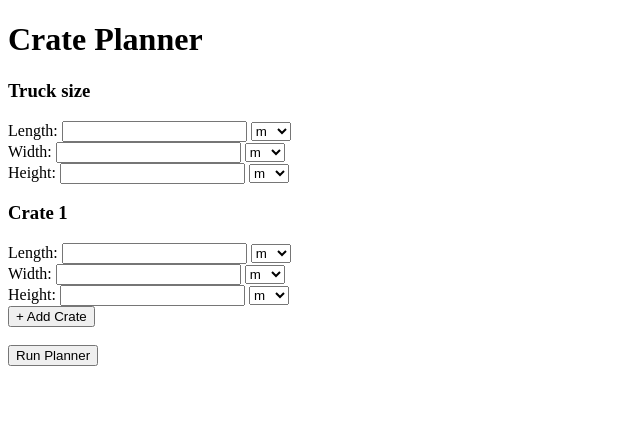
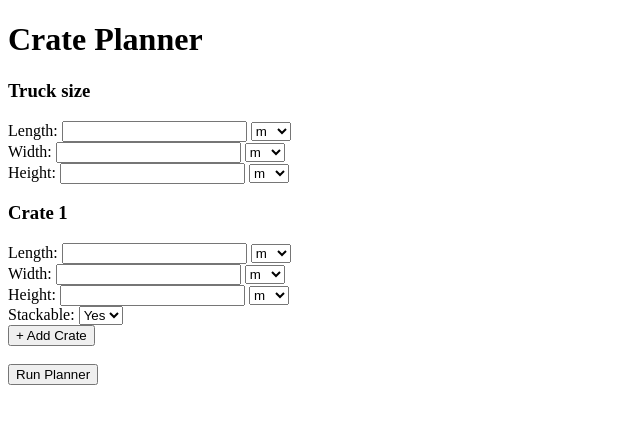
Before and after one commit to bhahohocrzmoto/crate-planner, a Flask app: page / in a window 1280 px wide. Shown: the top 424 px of the page, without its empty margins (0-640 px from the left). Run offline with Flask 3, Linux system fonts and the light colour scheme.

Commit message:
Update index.html

```diff
--- a/templates/index.html
+++ b/templates/index.html
@@ -28,6 +28,12 @@
                     <option value="m">m</option>
                     <option value="cm">cm</option>
                 </select><br>
+
+                Stackable:
+                <select name="crate${crateCounter}_stackable">
+                    <option value="yes">Yes</option>
+                    <option value="no">No</option>
+                </select><br>
             `;
 
             document.getElementById('crates_container').appendChild(crateDiv);
@@ -57,7 +63,6 @@
             <option value="cm">cm</option>
         </select><br>
 
-        <!-- First Crate always shown -->
         <div id="crates_container">
             <h3>Crate 1</h3>
             Length: <input type="number" name="crate1_length" step="any">
@@ -77,6 +82,12 @@
                 <option value="m">m</option>
                 <option value="cm">cm</option>
             </select><br>
+
+            Stackable:
+            <select name="crate1_stackable">
+                <option value="yes">Yes</option>
+                <option value="no">No</option>
+            </select><br>
         </div>
 
         <button type="button" onclick="addCrate()">+ Add Crate</button><br><br>
```
